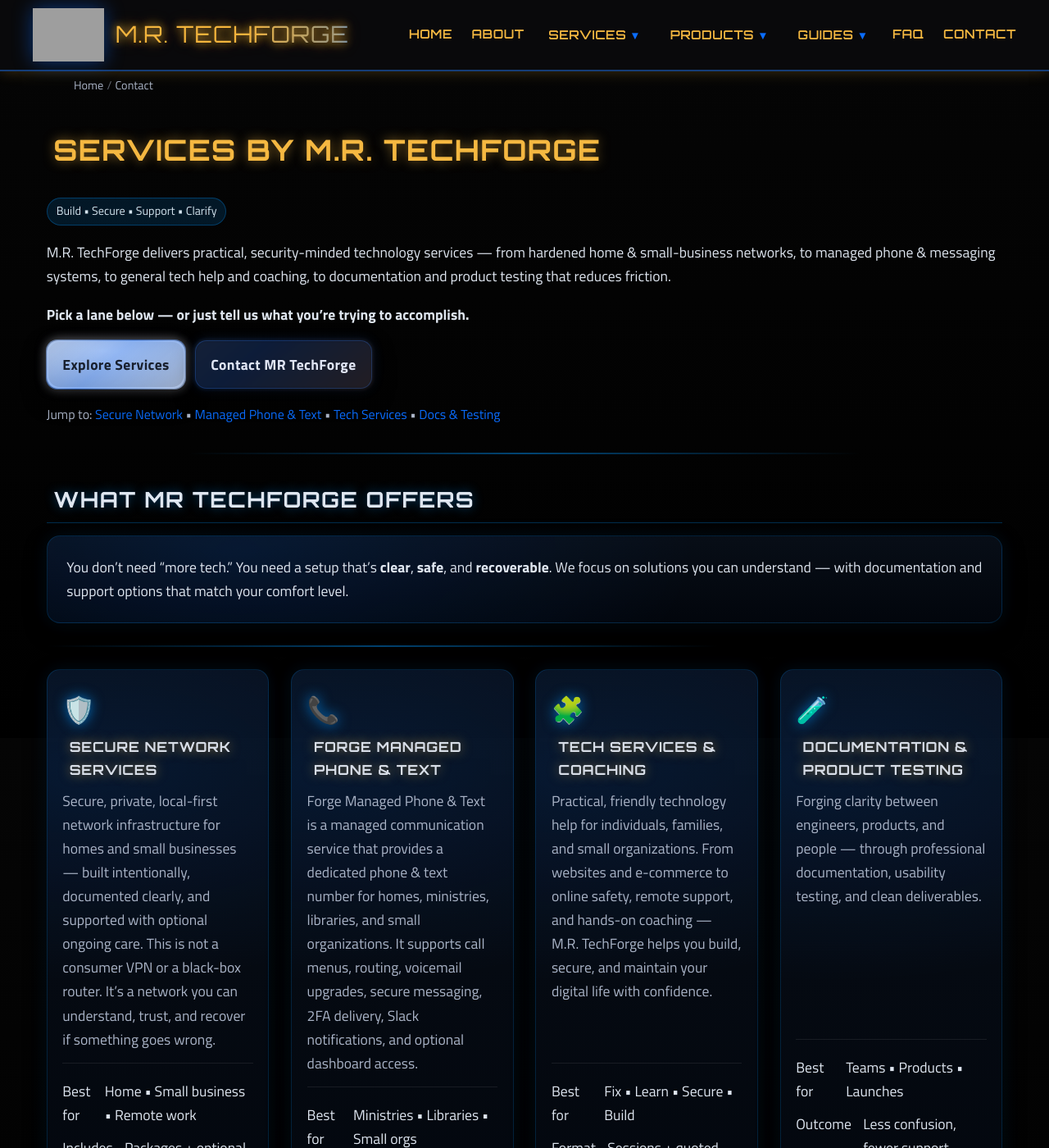
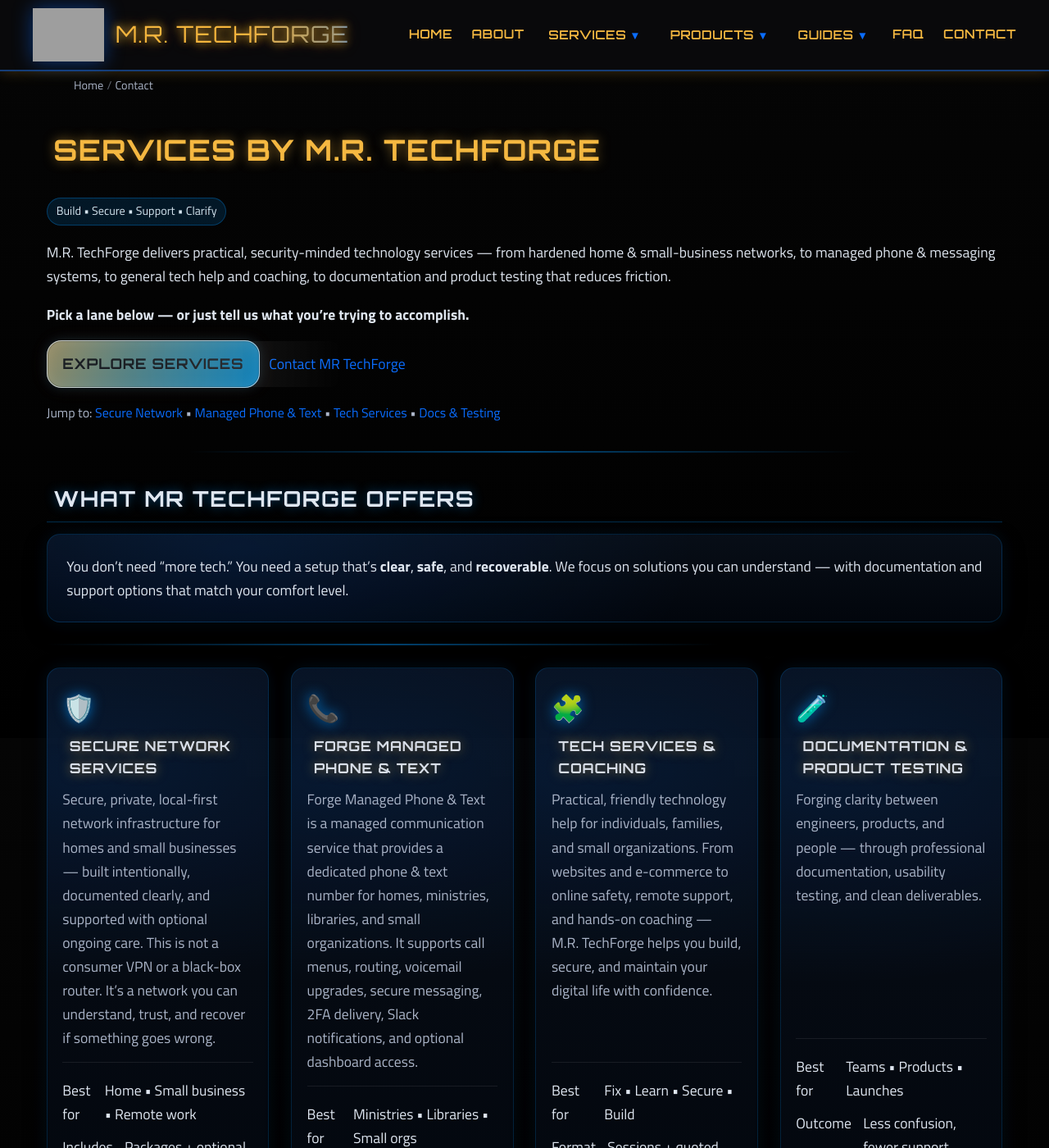
Before and after one commit to markisrt4/mrtechforge.github.io, a Jekyll site: the page built from services/index.md, in a window 1280 px wide and 1400 px high. Shown: the whole window at 82% size. Built offline with Jekyll 4.4.1, drawn with Linux system fonts in a browser that asks for light colours; grey boxes are pictures that could not be loaded.

Commit message:
Update _buttons.scss

```diff
--- a/_sass/_buttons.scss
+++ b/_sass/_buttons.scss
@@ -1,219 +1,170 @@
 /* ==========================================================
-   M.R. TECHFORGE — BUTTONS (v5.2)
-   Forge Silver core • Ultra-slow blue/orange drift
-   Premium, calm, always-on (less intense)
+   M.R. TECHFORGE — BUTTONS (v10.2)
+   File: assets/css/_buttons.scss
+
+   Notes:
+   - Slower, calmer animated "chip" glow
+   - Includes Forge Silver in the gradient cycle
+   - Slightly shorter button height
+   - Keeps neon edge + shimmer but less intense
    ========================================================== */
 
-/* ----------------------------------------------------------
-   Base button reset
----------------------------------------------------------- */
-
-.btn,
-.btn-glow,
-.btn-forge {
-  -webkit-tap-highlight-color: transparent;
-  text-decoration: none;
-  appearance: none;
-  border: none;
-  cursor: pointer;
-
+/* Base Button */
+.btn {
   display: inline-flex;
   align-items: center;
   justify-content: center;
   gap: 0.55rem;
 
-  font-weight: 800;
-  letter-spacing: 0.02em;
+  font-family: "Orbitron", sans-serif;
+  font-weight: 700;
+  letter-spacing: 0.04em;
+  text-transform: uppercase;
 
-  /* slightly shorter than before */
-  padding: 0.82rem 1.10rem;
-  border-radius: 14px;
+  padding: 0.78rem 1.1rem;  /* slightly shorter than before */
+  border-radius: 18px;
+  border: none;
+  text-decoration: none;
+  cursor: pointer;
 
+  transition: transform 180ms ease, box-shadow 180ms ease, filter 180ms ease;
+
+  /* Helps prevent width math weirdness on mobile */
+  box-sizing: border-box;
+  max-width: 100%;
+}
+
+/* Generic hover lift */
+.btn:hover {
+  transform: translateY(-1px);
+}
+.btn:active {
+  transform: translateY(0px);
+}
+
+/* ----------------------------------------------------------
+   FORGE BUTTON (Animated chip glow)
+---------------------------------------------------------- */
+.btn-forge {
   position: relative;
   isolation: isolate;
 
-  user-select: none;
-  white-space: nowrap;
+  color: #1a1e23; /* dark ink */
+  border: 1px solid rgba(210, 224, 238, 0.55);
 
-  transition:
-    transform 180ms ease,
-    box-shadow 260ms ease,
-    filter 260ms ease,
-    opacity 260ms ease;
+  /* Softer base glow */
+  box-shadow:
+    0 0 14px rgba(0, 140, 255, 0.16),
+    0 0 22px rgba(255, 150, 0, 0.10);
+
+  /* chip-like gradient (includes Forge Silver) */
+  background: linear-gradient(
+    120deg,
+    rgba(226, 234, 242, 0.92),
+    rgba(203, 214, 224, 0.92),
+    rgba(255, 186, 92, 0.78),
+    rgba(0, 170, 255, 0.70),
+    rgba(226, 234, 242, 0.92)
+  );
+  background-size: 520% 520%;
+  animation: forgeFlow 18s ease-in-out infinite; /* slower + calmer */
+
+  /* Keep the button itself from hiding its own effects */
+  overflow: visible;
 }
 
-.btn:active {
-  transform: translateY(1px) scale(0.99);
-}
-
-/* ----------------------------------------------------------
-   Forge CORE-style Button
----------------------------------------------------------- */
-
-.btn-forge {
-  --forge-blue: var(--forge-accent, #2f7dff);
-  --forge-orange: var(--forge-hotmetal, #ff8a2a);
-  --forge-silver: #cfd4dd;
-
-  color: rgba(14, 20, 30, 0.92);
-
-  /* Forge Silver core */
-  background:
-    radial-gradient(140% 160% at 35% 20%,
-      rgba(255,255,255,0.92) 0%,
-      rgba(235,240,248,0.96) 38%,
-      rgba(205,212,224,0.98) 100%);
-
-  border: 1px solid rgba(140, 150, 170, 0.35);
-
-  /* Calm, silver-forward glow */
-  box-shadow:
-    0 12px 28px rgba(0, 0, 0, 0.55),
-    0 0 14px rgba(207, 212, 221, 0.52),
-    0 0 18px rgba(47, 125, 255, 0.10),
-    0 0 18px rgba(255, 138, 42, 0.08);
-}
-
-/* ----------------------------------------------------------
-   Animated rim (slower + calmer, silver included)
----------------------------------------------------------- */
-
+/* Inner bevel / glass */
 .btn-forge::before {
   content: "";
   position: absolute;
-  inset: -2px;
-  border-radius: inherit;
-  z-index: -2;
 
-  background: linear-gradient(
-    140deg,
-    rgba(207,212,221,0.98),
-    rgba(207,212,221,0.82),
-    rgba(47,125,255,0.58),
-    rgba(207,212,221,0.88),
-    rgba(255,138,42,0.55),
-    rgba(207,212,221,0.98)
-  );
+  /* IMPORTANT:
+     inset is tighter now so it doesn't get clipped as easily */
+  inset: -1px;
 
-  background-size: 420% 420%;
-  animation: forgeSilverDrift 34s linear infinite;
+  border-radius: 18px;
+  border: 1px solid rgba(255, 255, 255, 0.34);
 
-  /* slightly reduced intensity */
-  opacity: 0.88;
-  filter: blur(0.25px);
+  box-shadow:
+    inset 0 0 0 1px rgba(0, 0, 0, 0.18),
+    inset 0 0 18px rgba(255, 255, 255, 0.10);
+
+  pointer-events: none;
+  z-index: -1;
 }
 
-/* Inner edge depth (keeps badge feel) */
+/* Moving shimmer line (softer + slower) */
 .btn-forge::after {
   content: "";
   position: absolute;
-  inset: 1px;
-  border-radius: inherit;
-  z-index: -1;
+  inset: 0;
+  border-radius: 18px;
 
-  background:
-    radial-gradient(140% 140% at 40% 20%,
-      rgba(255,255,255,0.10) 0%,
-      rgba(0,0,0,0.10) 55%,
-      rgba(0,0,0,0.22) 100%);
+  background: linear-gradient(
+    90deg,
+    transparent,
+    rgba(255, 255, 255, 0.12),
+    transparent
+  );
+  transform: translateX(-35%);
+  animation: forgeShimmer 3.8s ease-in-out infinite;
 
   pointer-events: none;
+  z-index: 0;
+  mix-blend-mode: screen;
+  opacity: 0.55;
 }
 
-/* ----------------------------------------------------------
-   Hover / focus — slightly more energy, still calm
----------------------------------------------------------- */
-
-.btn-forge:hover,
-.btn-forge:focus-visible {
-  transform: translateY(-1px);
-  box-shadow:
-    0 16px 38px rgba(0, 0, 0, 0.62),
-    0 0 22px rgba(207, 212, 221, 0.70),
-    0 0 26px rgba(47, 125, 255, 0.18),
-    0 0 26px rgba(255, 138, 42, 0.16);
+/* Button content above effects */
+.btn-forge > * {
+  position: relative;
+  z-index: 1;
 }
 
-.btn-forge:focus-visible {
-  outline: none;
+/* Optional stronger hover (still subtle) */
+.btn-forge:hover {
+  filter: brightness(1.02);
+  box-shadow:
+    0 0 18px rgba(0, 140, 255, 0.20),
+    0 0 28px rgba(255, 150, 0, 0.14);
 }
 
-/* Disabled */
-.btn-forge[disabled],
-.btn-forge.is-disabled {
-  opacity: 0.55;
-  cursor: not-allowed;
-  transform: none;
-  filter: grayscale(0.2);
+/* Accessibility */
+.btn:focus-visible {
+  outline: 2px solid rgba(0, 170, 255, 0.65);
+  outline-offset: 3px;
 }
 
-/* ----------------------------------------------------------
-   Secondary glow button (optional)
----------------------------------------------------------- */
-
-.btn-glow {
-  color: rgba(235, 240, 255, 0.95);
-  background: rgba(10, 16, 30, 0.72);
-  border: 1px solid rgba(47, 125, 255, 0.28);
-
-  box-shadow:
-    0 10px 26px rgba(0, 0, 0, 0.55),
-    0 0 16px rgba(47, 125, 255, 0.16);
-
-  position: relative;
-}
-
-.btn-glow::before {
-  content: "";
-  position: absolute;
-  inset: -2px;
-  border-radius: inherit;
-  z-index: -1;
-
-  background: linear-gradient(
-    140deg,
-    rgba(207,212,221,0.55),
-    rgba(47,125,255,0.55),
-    rgba(255,138,42,0.55),
-    rgba(207,212,221,0.55)
-  );
-
-  background-size: 300% 300%;
-  animation: forgeSilverDrift 40s linear infinite;
-  opacity: 0.28;
-  filter: blur(2px);
-}
-
-/* ----------------------------------------------------------
-   Animations
----------------------------------------------------------- */
-
-@keyframes forgeSilverDrift {
+/* Animations */
+@keyframes forgeFlow {
   0%   { background-position: 0% 50%; }
   50%  { background-position: 100% 50%; }
   100% { background-position: 0% 50%; }
 }
 
-/* ----------------------------------------------------------
-   Reduced motion
----------------------------------------------------------- */
-
-@media (prefers-reduced-motion: reduce) {
-  .btn-forge::before,
-  .btn-glow::before {
-    animation: none;
-  }
+@keyframes forgeShimmer {
+  0%   { transform: translateX(-40%); opacity: 0.18; }
+  50%  { transform: translateX(40%);  opacity: 0.55; }
+  100% { transform: translateX(140%); opacity: 0.18; }
 }
 
 /* ----------------------------------------------------------
-   Mobile tightening
+   Small icon inside buttons
 ---------------------------------------------------------- */
+.btn .mini-ico {
+  font-size: 1.05rem;
+  line-height: 1;
+  transform: translateY(1px);
+}
 
+/* Mobile tightening */
 @media (max-width: 520px) {
-  .btn,
-  .btn-glow,
-  .btn-forge {
-    padding: 0.74rem 0.92rem; /* shorter */
-    border-radius: 13px;
+  .btn {
+    padding: 0.72rem 1.0rem;
+    border-radius: 16px;
+  }
+  .btn-forge::before,
+  .btn-forge::after {
+    border-radius: 16px;
   }
 }
```
